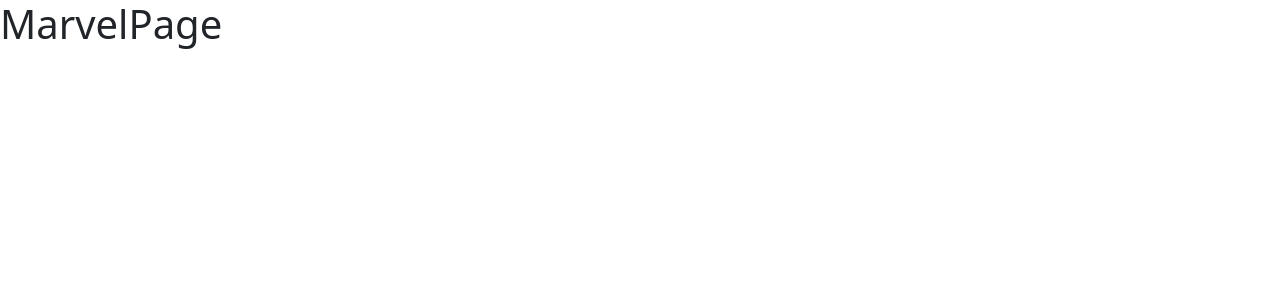
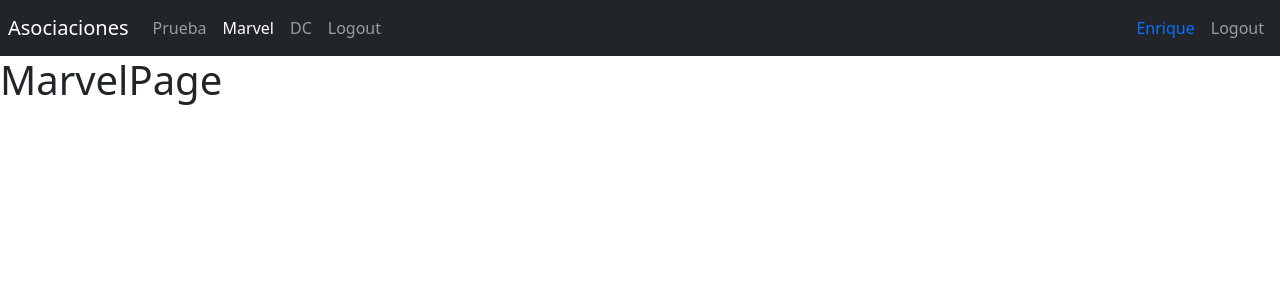
Before and after one commit to devenriq/U-React-07-Heroes_App, a React (Vite) app: page /marvel in a window 1280 px wide. Shown: the top 300 px of the page. Built offline with nearby package versions, Linux system fonts and the light colour scheme.

Commit message:
refactor: :zap: Made barrel files which exports the components. Now it's easy to import and work with different compoments

```diff
--- /dev/null
+++ b/src/auth/pages/index.js
@@ -0,0 +1 @@
+export * from "./LoginPage";
--- /dev/null
+++ b/src/heroes/pages/index.js
@@ -0,0 +1,2 @@
+export * from "./DcPage";
+export * from "./MarvelPage";
--- a/src/heroes/router/AppRouter.jsx
+++ b/src/heroes/router/AppRouter.jsx
@@ -1,16 +1,20 @@
-import { Route, Routes } from "react-router-dom";
-import { MarvelPage } from "../pages/MarvelPage";
-import { DcPage } from "../pages/DcPage";
-import { LoginPage } from "../../auth/pages/LoginPage";
+import { Navigate, Route, Routes } from "react-router-dom";
+
+import { LoginPage } from "../../auth/pages";
+import { MarvelPage, DcPage } from "../pages";
+import { Navbar } from "../ui";
 
 export const AppRouter = () => {
   return (
     <>
+      <Navbar />
+
       <Routes>
         <Route path="marvel" element={<MarvelPage />}></Route>
         <Route path="dc" element={<DcPage />}></Route>
 
         <Route path="login" element={<LoginPage />}></Route>
+        <Route path="/" element={<Navigate to="/marvel" />}></Route>
       </Routes>
     </>
   );
--- /dev/null
+++ b/src/heroes/ui/components/Navbar.jsx
@@ -0,0 +1,60 @@
+import { Link, NavLink } from "react-router-dom";
+
+export const Navbar = () => {
+  return (
+    <nav className="navbar navbar-expand-sm navbar-dark bg-dark p-2">
+      <Link className="navbar-brand" to="/">
+        Asociaciones
+      </Link>
+
+      <div className="navbar-collapse">
+        <div className="navbar-nav">
+          <NavLink
+            className={({ isActive }) =>
+              ` nav-item  nav-link ${isActive ? "active" : ""}`
+            }
+            to="/dc"
+          >
+            Prueba
+          </NavLink>
+          <NavLink
+            className={({ isActive }) =>
+              `nav-item nav-link ${isActive ? "active" : ""}`
+            }
+            to="/marvel"
+          >
+            Marvel
+          </NavLink>
+
+          <NavLink
+            className={({ isActive }) =>
+              `nav-link nav-item ${isActive ? "active" : ""}`
+            }
+            to="/dc"
+          >
+            DC
+          </NavLink>
+        </div>
+      </div>
+
+      <div className="navbar-collapse collapse w-100 order-3 dual-collapse2">
+        <ul className="navbar-nav ml-auto">
+          <NavLink
+            className={({ isActive }) =>
+              `nav-link nav-item ${isActive ? "active" : ""}`
+            }
+            to="/login"
+          >
+            Logout
+          </NavLink>
+        </ul>
+      </div>
+      <div className="navbar-collapse collapse w-100 order-3 dual-collapse2 d-flex justify-content-end">
+        <ul className="navbar-nav ml-auto">
+          <span className="nav-item nav-link text-primary">Enrique</span>
+          <button className="nav-item nav-link btn">Logout</button>
+        </ul>
+      </div>
+    </nav>
+  );
+};
--- /dev/null
+++ b/src/heroes/ui/components/index.js
@@ -0,0 +1 @@
+export * from "./Navbar";
--- /dev/null
+++ b/src/heroes/ui/index.js
@@ -0,0 +1,2 @@
+export * from "./components";
+// export * from "./hooks";
```
